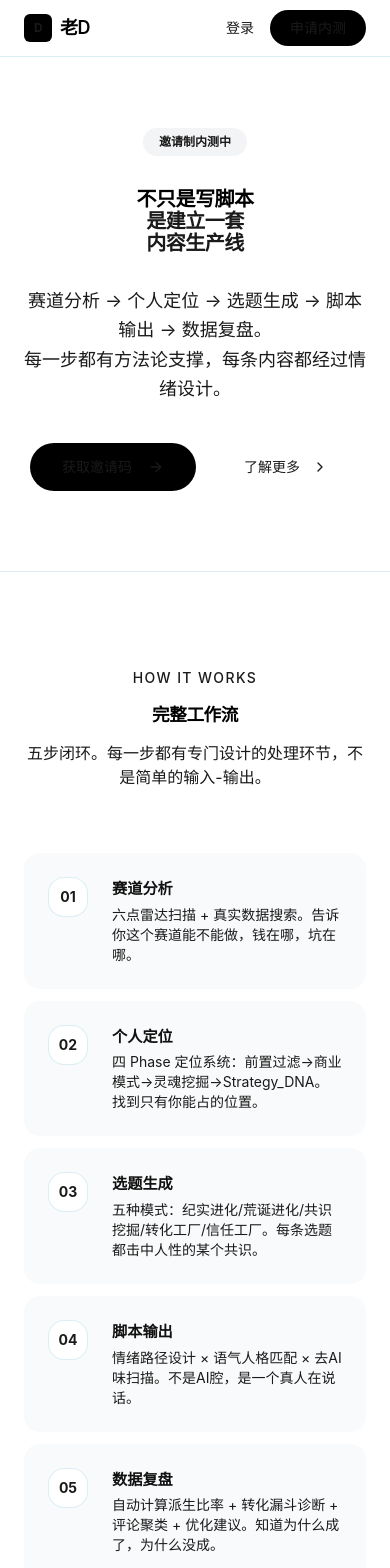
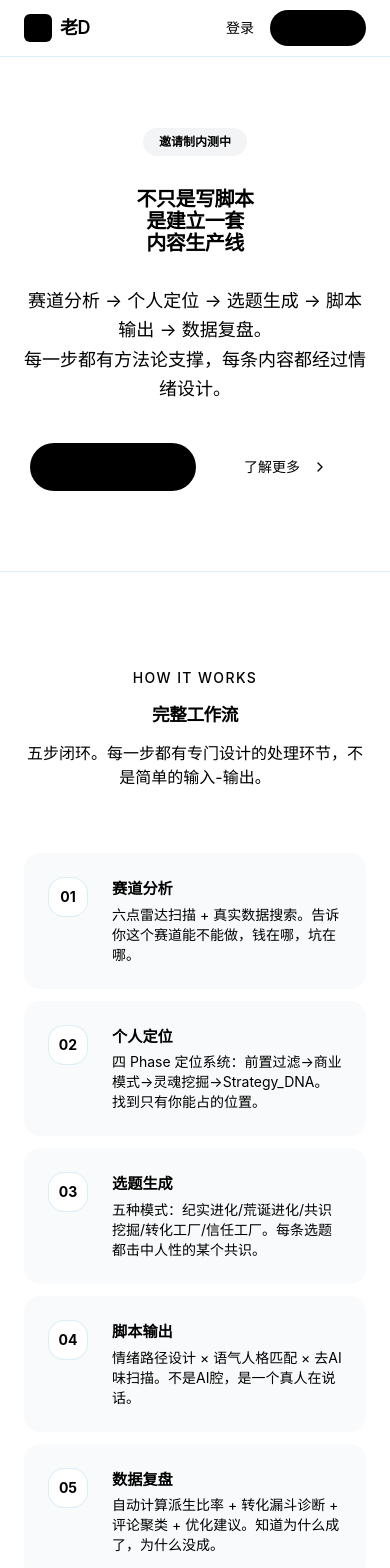
Before and after one commit to brigettecarmen60-commits/d-system, a Next.js app: page / in a window 390 px wide. Shown: the top 1568 px of the page. Built offline with nearby package versions, Linux system fonts and the light colour scheme; no server answers.

Commit message:
手机端字体全黑+tabs强制横排

```diff
--- a/src/app/globals.css
+++ b/src/app/globals.css
@@ -14,13 +14,16 @@
     white-space: pre-wrap !important;
     word-break: break-all !important;
     font-size: 0.75rem !important;
-    color: #1a1a1a !important;
+    color: #000 !important;
   }
   h1 { font-size: 1.25rem !important; color: #000 !important; }
   h2 { font-size: 1.1rem !important; color: #000 !important; }
-  h3 { font-size: 0.95rem !important; color: #111 !important; }
-  p, span, li, td, th, label, .text-sm, .text-xs { color: #1a1a1a !important; }
-  .text-muted-foreground { color: #555 !important; }
+  h3 { font-size: 0.95rem !important; color: #000 !important; font-weight: 600 !important; }
+  p, span, li, td, th, label, .text-sm, .text-xs { color: #000 !important; }
+  .text-muted-foreground { color: #444 !important; }
+  /* tabs横向排列 */
+  .w-full.flex-wrap { flex-wrap: nowrap !important; overflow-x: auto; }
+  .w-full.flex-wrap > * { flex-shrink: 0; white-space: nowrap; }
 }
 
 @theme inline {
```
